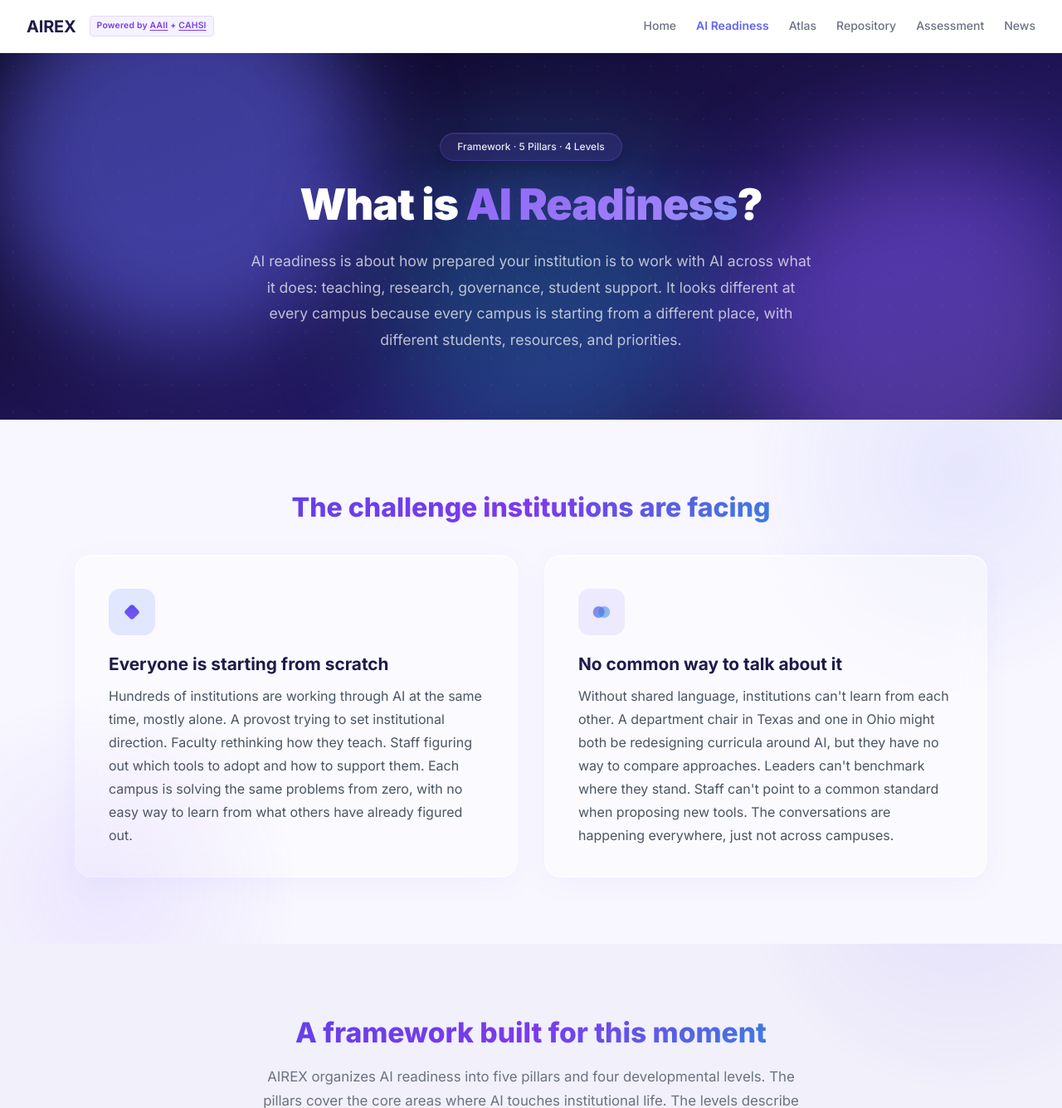
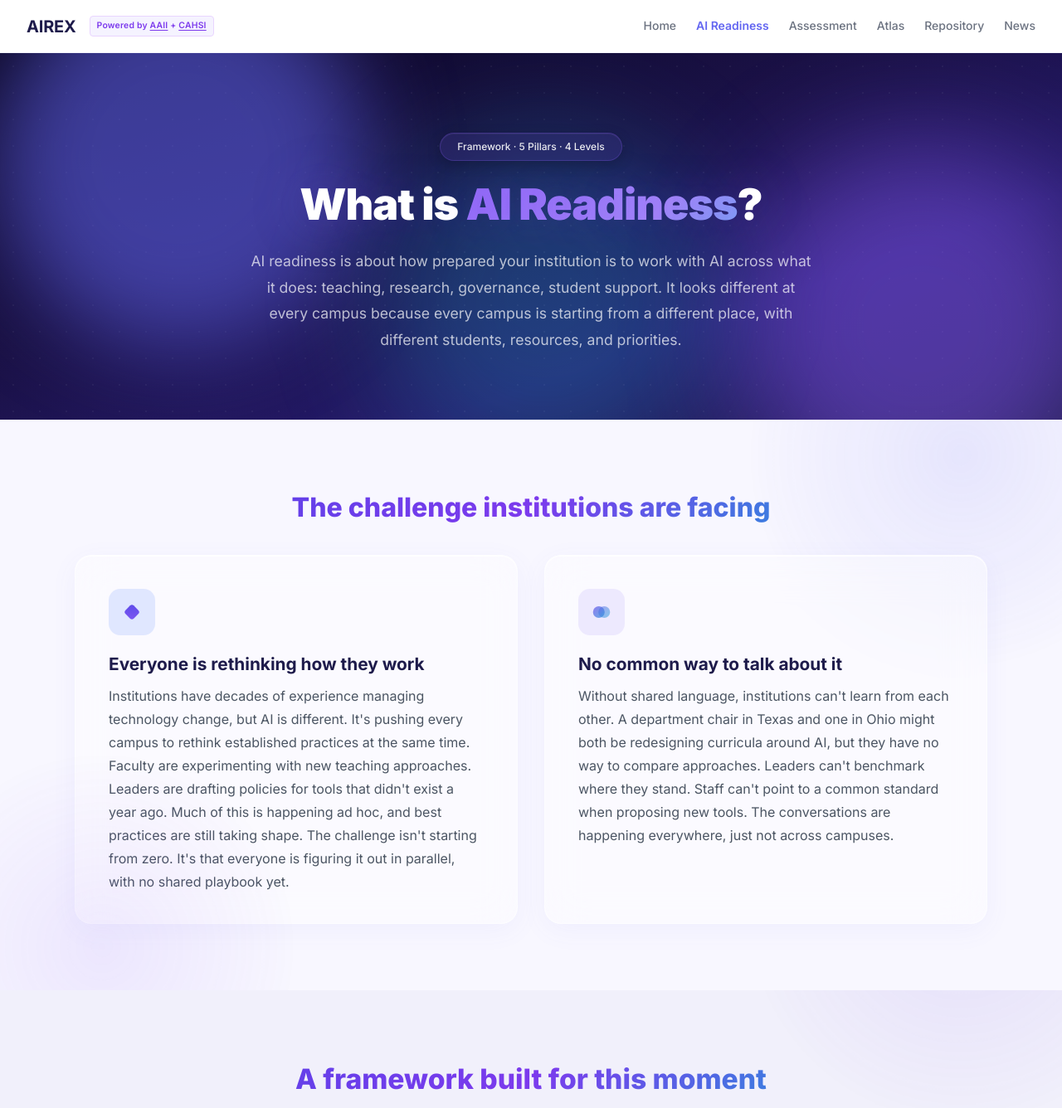
Before and after one commit to cauamcardoso/arex-platform, a Flask app: page /readiness in a window 1280 px wide. Shown: the top 1336 px of the page at 83% size. Run offline with Flask 3, Linux system fonts and the light colour scheme.

Commit message:
Fix nav ordering, update copy and layout across pages
- Consistent nav tab order on all pages: Home, AI Readiness, Assessment,
  Atlas, Repository, News (Assessment was misplaced on non-home pages)
- Change enrollment display from "4.0M" to "4 Million" on landing page
- Replace "Everyone is starting from scratch" with "Everyone is rethinking
  how they work" on readiness page for a more accurate, neutral tone
- Add two CTAs to readiness levels section: "Take the Self-Assessment"
  (links to /assessment#start) and "Learn About the Assessment"
- Move "How scoring works" section before "Understanding your results"
  on assessment page so users see calculation method first
- Auto-start assessment when visiting /assessment#start

Co-Authored-By: Claude Opus 4.6 <noreply@anthropic.com>

```diff
--- a/src/app.py
+++ b/src/app.py
@@ -56,10 +56,11 @@ def home():
     """Homepage - Landing page with value proposition."""
     stats = institutions_db.get_stats()
 
-    # Format total enrollment for display (e.g., "1.2M")
+    # Format total enrollment for display (e.g., "4 Million")
     total_enrollment = stats["total_enrollment"]
     if total_enrollment >= 1_000_000:
-        enrollment_display = f"{total_enrollment / 1_000_000:.1f}M"
+        millions = total_enrollment / 1_000_000
+        enrollment_display = f"{millions:.0f} Million" if millions == int(millions) else f"{millions:.1f} Million"
     elif total_enrollment >= 1_000:
         enrollment_display = f"{total_enrollment / 1_000:.0f}K"
     else:
--- a/templates/atlas.html
+++ b/templates/atlas.html
@@ -658,9 +658,9 @@
         <nav class="header-nav">
             <a href="/">Home</a>
             <a href="/readiness">AI Readiness</a>
+            <a href="/assessment">Assessment</a>
             <a href="/atlas" class="active">Atlas</a>
             <a href="/repository">Repository</a>
-            <a href="/assessment">Assessment</a>
             <a href="/news">News</a>
         </nav>
     </header>
--- a/templates/institution.html
+++ b/templates/institution.html
@@ -792,9 +792,9 @@
         <nav class="header-nav">
             <a href="/">Home</a>
             <a href="/readiness">AI Readiness</a>
+            <a href="/assessment">Assessment</a>
             <a href="/atlas">Atlas</a>
             <a href="/repository">Repository</a>
-            <a href="/assessment">Assessment</a>
             <a href="/news">News</a>
         </nav>
     </header>
--- a/templates/news.html
+++ b/templates/news.html
@@ -723,9 +723,9 @@
         <nav class="header-nav">
             <a href="/">Home</a>
             <a href="/readiness">AI Readiness</a>
+            <a href="/assessment">Assessment</a>
             <a href="/atlas">Atlas</a>
             <a href="/repository">Repository</a>
-            <a href="/assessment">Assessment</a>
             <a href="/news" class="active">News</a>
         </nav>
     </header>
--- a/templates/readiness.html
+++ b/templates/readiness.html
@@ -1172,9 +1172,9 @@
         <nav class="header-nav">
             <a href="/">Home</a>
             <a href="/readiness" class="active">AI Readiness</a>
+            <a href="/assessment">Assessment</a>
             <a href="/atlas">Atlas</a>
             <a href="/repository">Repository</a>
-            <a href="/assessment">Assessment</a>
             <a href="/news">News</a>
         </nav>
     </header>
@@ -1202,8 +1202,8 @@
             <div class="problem-cards">
                 <div class="problem-card fade-up">
                     <div class="problem-card-icon" style="background: #e0e7ff;"><svg width="26" height="26" viewBox="0 0 24 24" fill="none" xmlns="http://www.w3.org/2000/svg"><defs><linearGradient id="pg1" x1="0" y1="0" x2="24" y2="24" gradientUnits="userSpaceOnUse"><stop stop-color="#4f46e5"/><stop offset="1" stop-color="#8b5cf6"/></linearGradient></defs><rect x="5.5" y="5.5" width="13" height="13" rx="3" fill="url(#pg1)" transform="rotate(45 12 12)"/></svg></div>
-                    <h3>Everyone is starting from scratch</h3>
-                    <p>Hundreds of institutions are working through AI at the same time, mostly alone. A provost trying to set institutional direction. Faculty rethinking how they teach. Staff figuring out which tools to adopt and how to support them. Each campus is solving the same problems from zero, with no easy way to learn from what others have already figured out.</p>
+                    <h3>Everyone is rethinking how they work</h3>
+                    <p>Institutions have decades of experience managing technology change, but AI is different. It's pushing every campus to rethink established practices at the same time. Faculty are experimenting with new teaching approaches. Leaders are drafting policies for tools that didn't exist a year ago. Much of this is happening ad hoc, and best practices are still taking shape. The challenge isn't starting from zero. It's that everyone is figuring it out in parallel, with no shared playbook yet.</p>
                 </div>
                 <div class="problem-card fade-up" style="transition-delay: 0.1s">
                     <div class="problem-card-icon" style="background: #ede9fe;"><svg width="26" height="26" viewBox="0 0 24 24" fill="none" xmlns="http://www.w3.org/2000/svg"><defs><linearGradient id="pg2" x1="0" y1="0" x2="24" y2="24" gradientUnits="userSpaceOnUse"><stop stop-color="#7c3aed"/><stop offset="1" stop-color="#06b6d4"/></linearGradient></defs><circle cx="9" cy="12" r="6.5" fill="url(#pg2)" opacity="0.7"/><circle cx="15" cy="12" r="6.5" fill="url(#pg2)" opacity="0.5"/></svg></div>
@@ -1307,8 +1307,12 @@
                 </div>
             </div>
 
-            <div class="framework-label fade-up" style="margin-top: 1.5rem;">
-                <p style="font-size: 0.9rem;"><a href="/assessment" style="color: var(--accent-indigo); text-decoration: underline; text-underline-offset: 3px; font-weight: 600;">Take the self-assessment</a> to see where your institution falls on these levels, with specific scores across all five pillars.</p>
+            <div class="framework-label fade-up" style="margin-top: 2rem; text-align: center;">
+                <p style="font-size: 0.9rem; margin-bottom: 1.25rem;">See where your institution falls on these levels, with specific scores across all five pillars.</p>
+                <div style="display: flex; gap: 1rem; justify-content: center; flex-wrap: wrap;">
+                    <a href="/assessment#start" style="display: inline-flex; align-items: center; gap: 0.5rem; padding: 0.75rem 1.5rem; background: var(--accent-indigo); color: white; border-radius: 10px; text-decoration: none; font-size: 0.875rem; font-weight: 600; transition: transform 0.2s, box-shadow 0.2s; box-shadow: 0 2px 8px rgba(99,102,241,0.25);">Take the Self-Assessment &rarr;</a>
+                    <a href="/assessment" style="display: inline-flex; align-items: center; gap: 0.5rem; padding: 0.75rem 1.5rem; background: rgba(255,255,255,0.5); backdrop-filter: blur(12px); color: var(--accent-indigo); border: 1px solid rgba(99,102,241,0.25); border-radius: 10px; text-decoration: none; font-size: 0.875rem; font-weight: 600; transition: transform 0.2s, box-shadow 0.2s;">Learn About the Assessment</a>
+                </div>
             </div>
 
         </div>
--- a/templates/toolkit.html
+++ b/templates/toolkit.html
@@ -988,9 +988,9 @@
         <nav class="header-nav">
             <a href="/">Home</a>
             <a href="/readiness">AI Readiness</a>
+            <a href="/assessment">Assessment</a>
             <a href="/atlas">Atlas</a>
             <a href="/repository" class="active">Repository</a>
-            <a href="/assessment">Assessment</a>
             <a href="/news">News</a>
         </nav>
     </header>
```
Also changed, not shown: templates/assessment.html (+41 -34 lines).
